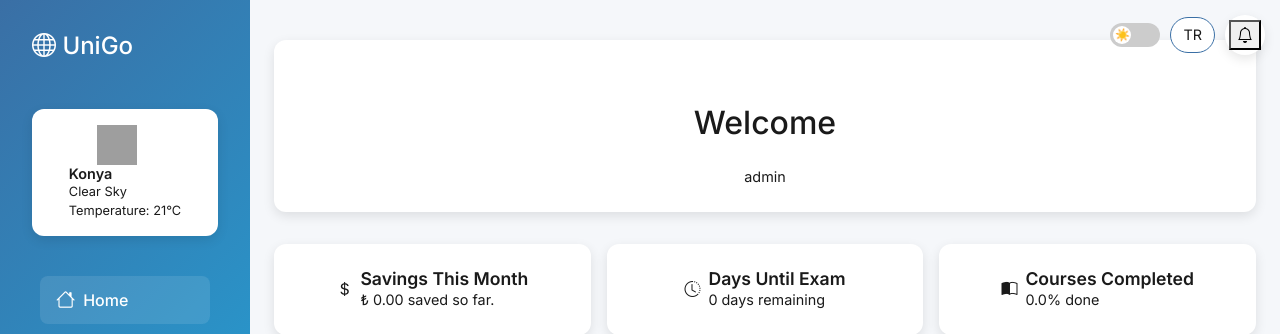
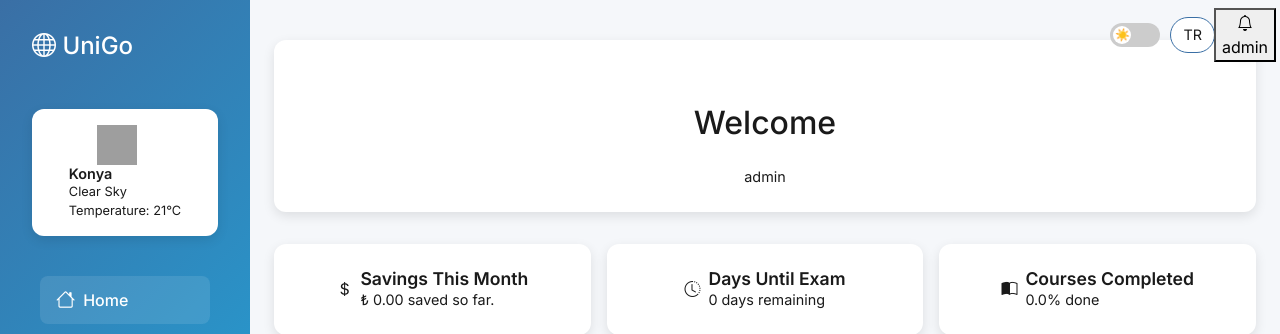
Before and after one commit to Salmankhan20032/unigo, a Django app: page /home/ in a window 1280 px wide. Shown: the top 334 px of the page. Run offline with Django 5.2, Linux system fonts and the light colour scheme; a user stored in the database is signed in; data comes from the database, SQL or seed files in the repository; both versions use the stored data as it was after the commit; data that the repository does not hold is empty; grey boxes are pictures that could not be loaded.

```diff
--- a/app/templates/home.html
+++ b/app/templates/home.html
@@ -275,7 +275,7 @@
     </div>
     <div class="notification-toggle">
       <button id="notificationButton" onclick="toggleNotifications()">
-        <i class="bi bi-bell"></i>
+        <i class="bi bi-bell"></i>admin
         {% if notifications %}
           <span class="badge bg-danger">{{ notifications|length }}</span>
         {% endif %}
--- a/app/templates/signup.html
+++ b/app/templates/signup.html
@@ -215,10 +215,6 @@
               <input type="text" class="form-control" id="username" name="username" placeholder="Username" data-i18n-placeholder="username" required>
             </div>
 
-            <div class="mb-3">
-              <label for="Email" class="form-label" data-i18n="Email">Email</label>
-              <input type="Email" class="form-control" id="username" name="username" placeholder="Email" data-i18n-placeholder="Email" required>
-            </div>
 
 
             <div class="mb-3">
```
Also changed, not shown: app/migrations/0001_initial.py, db.sqlite3.
